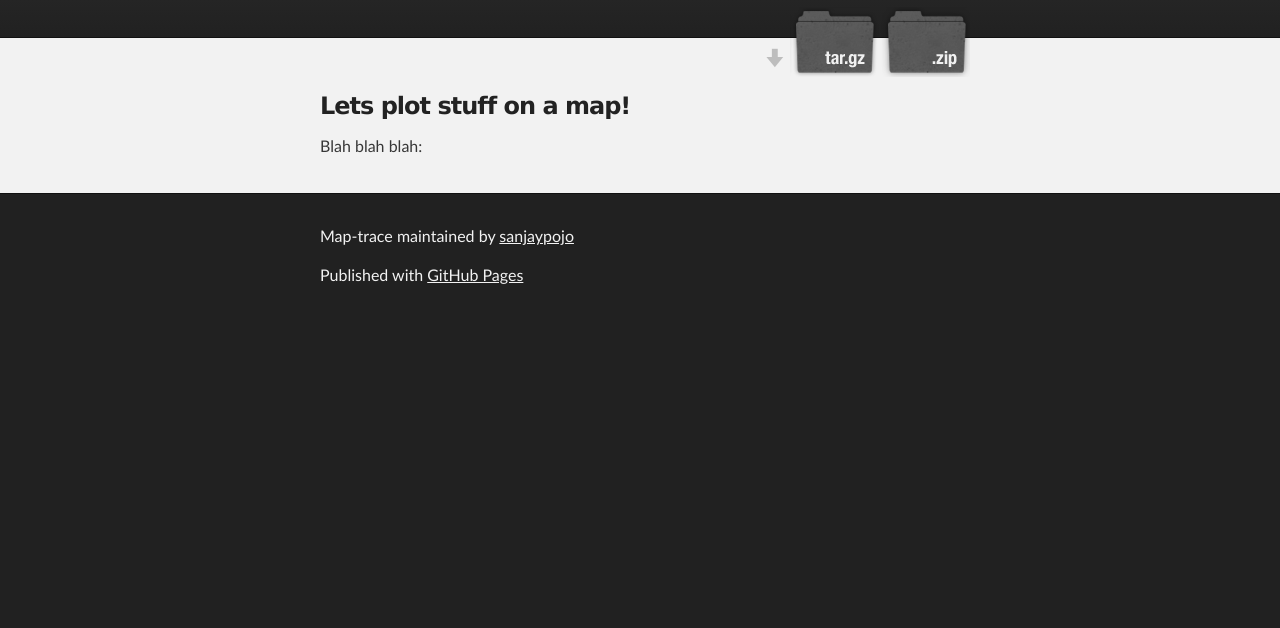
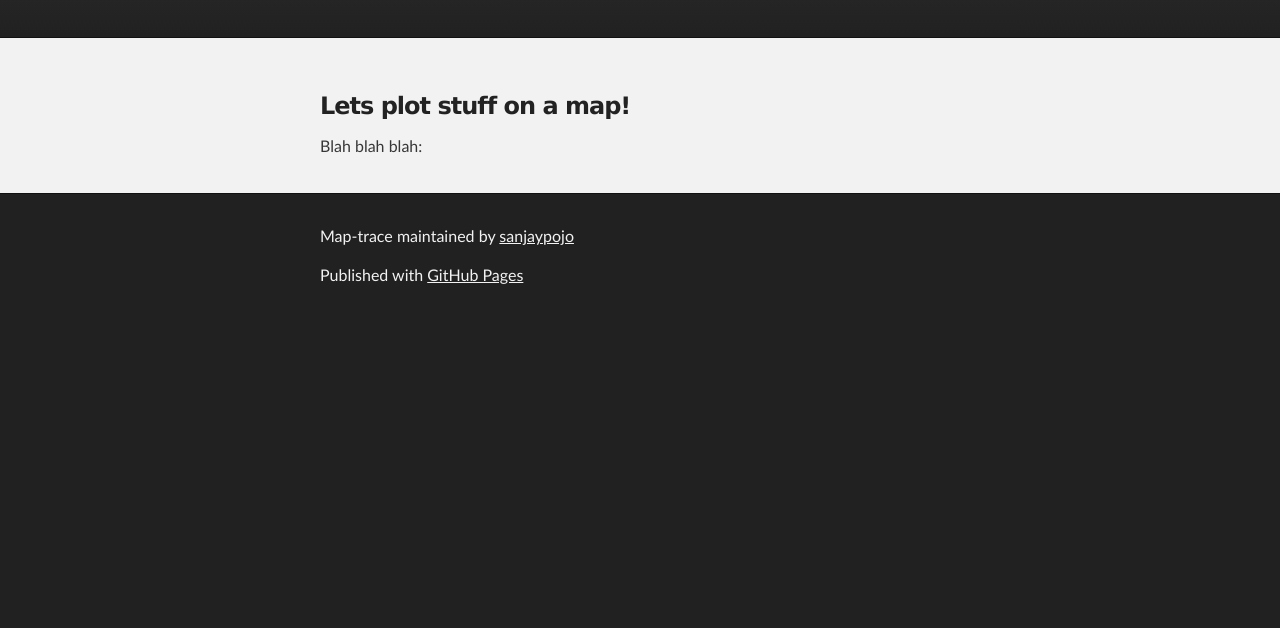
Before and after one commit to sanjaypojo/map-trace, a plain HTML site: page index.html in a window 1280 px wide. Shown: the part 172-800 px from the top of the page. Drawn offline with Linux system fonts and the light colour scheme.

Commit message:
Cleaned up a bit

```diff
--- a/index.html
+++ b/index.html
@@ -1,13 +1,10 @@
 <!DOCTYPE html>
 <html>
-
   <head>
     <meta charset='utf-8'>
     <meta http-equiv="X-UA-Compatible" content="chrome=1">
     <meta name="description" content="Map-trace : Fiddling around with the google maps api">
-
     <link rel="stylesheet" type="text/css" media="screen" href="stylesheets/stylesheet.css">
-
     <title>Map-trace</title>
   </head>
 
@@ -17,14 +14,8 @@
     <div id="header_wrap" class="outer">
         <header class="inner">
           <a id="forkme_banner" href="https://github.com/sanjaypojo/map-trace">View on GitHub</a>
-
           <h1 id="project_title">Map-trace</h1>
           <h2 id="project_tagline">Fiddling around with the google maps api</h2>
-
-            <section id="downloads">
-              <a class="zip_download_link" href="https://github.com/sanjaypojo/map-trace/zipball/master">Download this project as a .zip file</a>
-              <a class="tar_download_link" href="https://github.com/sanjaypojo/map-trace/tarball/master">Download this project as a tar.gz file</a>
-            </section>
         </header>
     </div>
 
@@ -32,12 +23,11 @@
     <div id="main_content_wrap" class="outer">
       <section id="main_content" class="inner">
         <h3>
-<a name="lets-plot-stuff-on-a-map" class="anchor" href="#lets-plot-stuff-on-a-map"><span class="octicon octicon-link"></span></a>Lets plot stuff on a map!</h3>
-
-<p>Blah blah blah:</p>
+          <a name="lets-plot-stuff-on-a-map" class="anchor" href="#lets-plot-stuff-on-a-map"><span class="octicon octicon-link"></span></a>Lets plot stuff on a map!
+        </h3>
+        <p>Blah blah blah:</p>
       </section>
     </div>
-
     <!-- FOOTER  -->
     <div id="footer_wrap" class="outer">
       <footer class="inner">
@@ -45,8 +35,5 @@
         <p>Published with <a href="http://pages.github.com">GitHub Pages</a></p>
       </footer>
     </div>
-
-
-
   </body>
 </html>
--- a/params.json
+++ /dev/null
@@ -1 +0,0 @@
-{"name":"Map-trace","tagline":"Fiddling around with the google maps api","body":"### Lets plot stuff on a map!\r\nBlah blah blah:","google":"","note":"Don't delete this file! It's used internally to help with page regeneration."}
```
Also changed, not shown: images/sprite_download.png (deleted).
